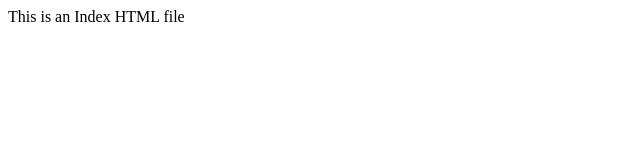
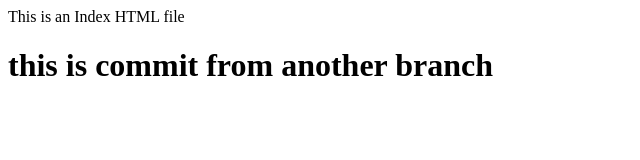
Before and after one commit to Ajaynag2326/demo-repo, a plain HTML site: page index.html in a window 1280 px wide. Shown: the whole page, without its empty margins (0-640 px from the left). Drawn offline with Linux system fonts and the light colour scheme.

Commit message:
modified index

```diff
--- a/index.html
+++ b/index.html
@@ -7,6 +7,7 @@
 </head>
 <body>
     <div>This is an Index HTML file</div>
+    <h1>this is commit from another branch</h1>
 
 </body>
 </html>
```
